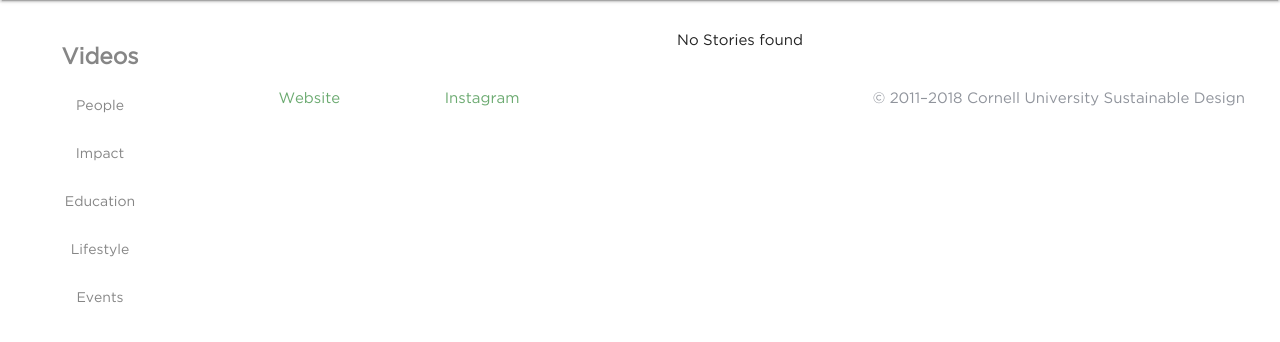
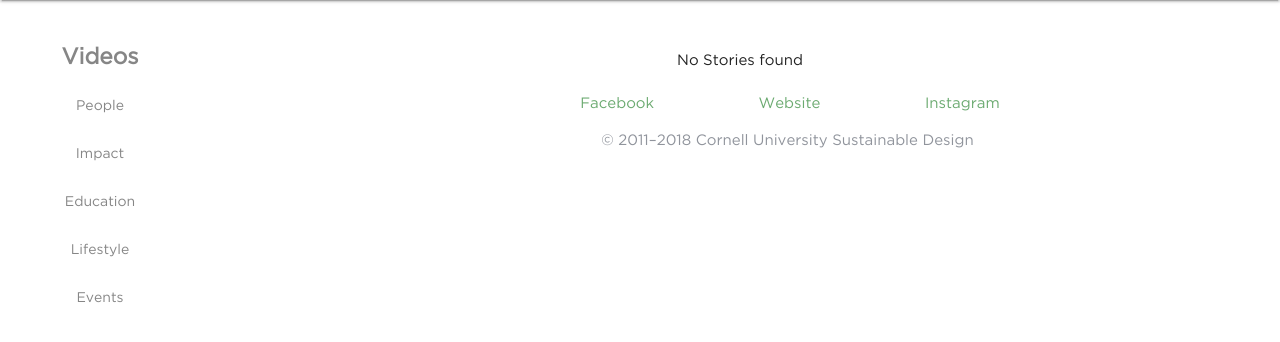
Before and after one commit to genghisshyy/cusd-stories, a PHP site: page /input_type.php in a window 1280 px wide. Shown: the part 66-408 px from the top of the page. Run offline with PHP 8.4, Linux system fonts and the light colour scheme; data that the repository does not hold is empty; style sheets or scripts are compiled from the project's sources; some libraries are stand-ins or nearby versions.

Commit message:
fixed padding

```diff
--- a/scss/style.scss
+++ b/scss/style.scss
@@ -181,7 +181,7 @@ nav{
 }
 
 a.footer-link{
-  padding-left:20px;
+  padding-left:100px;
   color: #6BAA70;
 }
 
@@ -210,11 +210,17 @@ $grey: #90949C;
 
 
 
-    @media only screen and (min-width: 1200px) and (max-width: 1600px) {
-      .float-left{
-        float:left;
-      }
-   }
+  //  @media only screen and (min-width: 1200px) and (max-width: 1600px) {
+  //    a.footer-link {
+  //      padding-left: 200px;
+  //    }
+  // }
+
+   //  @media only screen and (min-width: 1200px) and (max-width: 1600px) {
+   //    .float-left{
+   //      float:left;
+   //    }
+   // }
 
     a.footer-link:hover {
       color: #9CC5A1;
@@ -243,15 +249,15 @@ $grey: #90949C;
     color: #90949C; }
 
 
-    @media only screen and (min-width: 1200px) and (max-width: 1600px) {
-      .float-right{
-        float:right;
-      }
-    }
+    // @media only screen and (min-width: 1200px) and (max-width: 1600px) {
+    //   .float-right{
+    //     float:right;
+    //   }
+    // }
 
   p.float-right{
     text-align: center;
-    margin-right: 35px;
+    margin-left: 95px;
     @media only screen and (max-width: 1200px) {
       margin: 20px 0;
     }
@@ -296,10 +302,10 @@ $grey: #90949C;
 
 
   /* ------js filter search -------*/
-
-      @media only screen and (min-width: 1200px) and (max-width: 1600px) {
-        .main {
-          margin-left: 200px !important; } }
+      //
+      // @media only screen and (min-width: 1200px) and (max-width: 1600px) {
+      //   .main {
+      //     margin-left: 200px !important; } }
 
 
   .filterDiv {
@@ -310,10 +316,41 @@ $grey: #90949C;
     display: block;
   }
 
-  .container {
+
+// don't hide the navbar
+//   @media only screen and (max-width: 992px)  {
+//     .side-nav {
+//       &.fixed {
+//         transform: translateX(0);
+//
+//
+//         &.right-aligned {
+//           transform: translateX(0);
+//         }
+//       }
+//     }
+// }
+  //     a {
+  //       padding: 0 $sidenav-padding;
+  //     }
+  //
+  //     .user-view,
+  //     .userView {
+  //       padding: $sidenav-padding $sidenav-padding 0;
+  //     }
+  //   }
+  // }
+
+
+
+
+  #container {
     margin-top: 20px;
     overflow: hidden;
+    padding-left: 200px;
   }
+
+  //padding-left prevents overlap with nav
 
 
   .side-nav a:focus {
```
